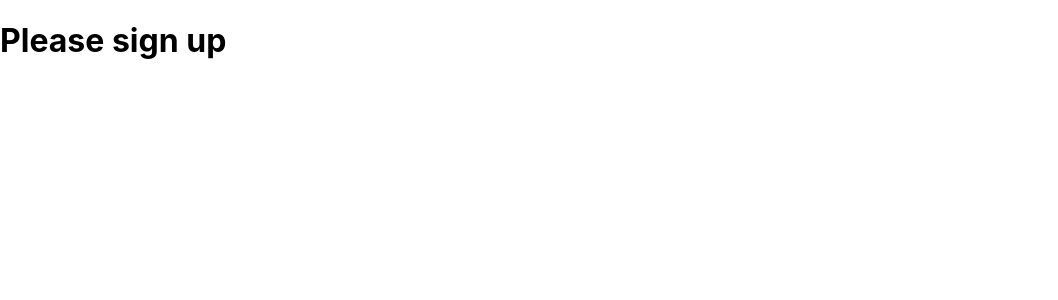
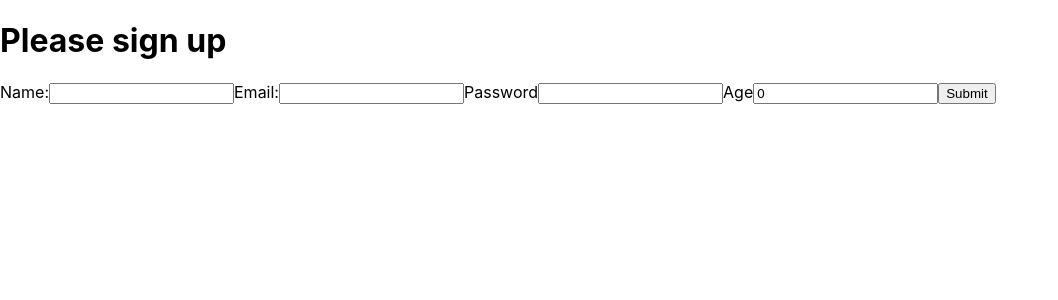
Before and after one commit to sbentleywd/task-manager-fe, a React (Create React App) app: page /signup in a window 1280 px wide. Shown: the top 300 px of the page, without its empty margins (0-1058 px from the left). Built offline with nearby package versions, Linux system fonts and the light colour scheme.

Commit message:
built signup functionality

```diff
--- a/src/components/App/Unauthenticated.tsx
+++ b/src/components/App/Unauthenticated.tsx
@@ -13,7 +13,12 @@ const Unauthenticated = (props: { setToken: (token: string) => void }) => {
 					<Login {...routeProps} setToken={props.setToken} />
 				)}
 			/>
-			<Route path="/signup" component={SignUp} />
+			<Route
+				path="/signup"
+				render={(routeProps) => (
+					<SignUp {...routeProps} setToken={props.setToken} />
+				)}
+			/>
 		</Router>
 	);
 };
--- a/src/components/Form/Form.tsx
+++ /dev/null
@@ -1,40 +0,0 @@
-import React, { useState, SyntheticEvent } from "react";
-
-const Form = (props: {
-	handleSubmit: (userName: string, password: string) => void;
-}) => {
-	const [userName, setUserName] = useState("");
-	const [password, setPassword] = useState("");
-
-	const handleSubmit = (event: SyntheticEvent) => {
-		event.preventDefault();
-		props.handleSubmit(userName, password);
-	};
-
-	return (
-		<form onSubmit={handleSubmit}>
-			<label>
-				Email:
-				<input
-					type="email"
-					value={userName}
-					onChange={(e) => setUserName(e.target.value)}
-				/>
-			</label>
-
-			<label>
-				Password
-				<input
-					type="password"
-					value={password}
-					onChange={(e) => {
-						setPassword(e.target.value);
-					}}
-				/>
-			</label>
-			<input type="submit" value="Submit" />
-		</form>
-	);
-};
-
-export default Form;
--- a/src/components/Login/Login.tsx
+++ b/src/components/Login/Login.tsx
@@ -1,18 +1,42 @@
-import React from "react";
-import Form from "../Form/Form";
+import React, { useState, SyntheticEvent } from "react";
 
 const { loginUser } = require("../auth/utils");
 
 const Login = (props: { setToken: (token: string) => void }) => {
-	const handleLogin = async (userName: string, password: string) => {
-		const user = await loginUser(userName, password);
+	const [userEmail, setUserEmail] = useState("");
+	const [password, setPassword] = useState("");
+
+	const handleLogin = async (event: SyntheticEvent) => {
+		event.preventDefault();
+		const user = await loginUser(userEmail, password);
 		props.setToken(user.token);
 	};
 
 	return (
 		<div>
 			<h1>Please login</h1>
-			<Form handleSubmit={handleLogin} />
+			<form onSubmit={(event) => handleLogin(event)}>
+				<label>
+					Email:
+					<input
+						type="email"
+						value={userEmail}
+						onChange={(e) => setUserEmail(e.target.value)}
+					/>
+				</label>
+
+				<label>
+					Password
+					<input
+						type="password"
+						value={password}
+						onChange={(e) => {
+							setPassword(e.target.value);
+						}}
+					/>
+				</label>
+				<input type="submit" value="Submit" />
+			</form>
 			<a href="/signup">Create Account</a>
 		</div>
 	);
--- a/src/components/SignUp/SignUp.tsx
+++ b/src/components/SignUp/SignUp.tsx
@@ -1,9 +1,66 @@
-import React from "react";
+import React, { SyntheticEvent, useState } from "react";
+// import { Redirect } from "react-router-dom";
 
-const SignUp = () => {
+const { createUser } = require("../auth/utils");
+
+const SignUp = (props: { setToken: (token: string) => void }) => {
+	const [userName, setUserName] = useState("");
+	const [userEmail, setUserEmail] = useState("");
+	const [password, setPassword] = useState("");
+	const [userAge, setAge] = useState(0);
+	// const [redirect, setRedirect] = useState(false);
+
+	const handleCreateUser = async (event: SyntheticEvent) => {
+		event.preventDefault();
+		const user = await createUser(userName, userEmail, password, userAge);
+		props.setToken(user.token);
+
+		window.location.href = "/";
+	};
+
 	return (
-		<div>
+		<div className="signupForm">
 			<h1>Please sign up</h1>
+			<form onSubmit={(event) => handleCreateUser(event)}>
+				<label>
+					Name:
+					<input
+						type="text"
+						value={userName}
+						onChange={(e) => setUserName(e.target.value)}
+					/>
+				</label>
+				<label>
+					Email:
+					<input
+						type="email"
+						value={userEmail}
+						onChange={(e) => setUserEmail(e.target.value)}
+					/>
+				</label>
+				<label>
+					Password
+					<input
+						type="password"
+						value={password}
+						onChange={(e) => {
+							setPassword(e.target.value);
+						}}
+					/>
+				</label>
+				<label>
+					Age
+					<input
+						type="number"
+						value={userAge}
+						onChange={(e) => {
+							setAge(parseInt(e.target.value));
+						}}
+					/>
+				</label>
+
+				<input type="submit" value="Submit" />
+			</form>
 		</div>
 	);
 };
--- a/src/components/auth/utils.tsx
+++ b/src/components/auth/utils.tsx
@@ -1,6 +1,6 @@
 const apiUrl = process.env.APIURL || "http://localhost:3000";
 
-export const loginUser = async (userName: string, password: string) => {
+export const loginUser = async (email: string, password: string) => {
 	try {
 		const url = `${apiUrl}/users/login`;
 		const fetchOptions = {
@@ -9,8 +9,8 @@ export const loginUser = async (userName: string, password: string) => {
 				"Content-Type": "application/json",
 			},
 			body: JSON.stringify({
-				email: userName,
-				password: password,
+				email,
+				password,
 			}),
 		};
 		const response = await fetch(url, fetchOptions);
@@ -26,3 +26,36 @@ export const loginUser = async (userName: string, password: string) => {
 		token: null,
 	};
 };
+
+export const createUser = async (
+	name: string,
+	email: string,
+	password: string,
+	age: number
+) => {
+	try {
+		const url = `${apiUrl}/users`;
+		const fetchOptions = {
+			method: "POST",
+			headers: {
+				"Content-Type": "application/json",
+			},
+			body: JSON.stringify({
+				name,
+				email,
+				password,
+				age,
+			}),
+		};
+
+		const response = await fetch(url, fetchOptions);
+		const jsonResponse = await response.json();
+		return jsonResponse;
+	} catch (e) {
+		console.log(e);
+	}
+	alert("There was a problem creating a user, please try again");
+	return {
+		token: null,
+	};
+};
```
Also changed, not shown: 1 other file (tests, documents, lock files or other folders).
